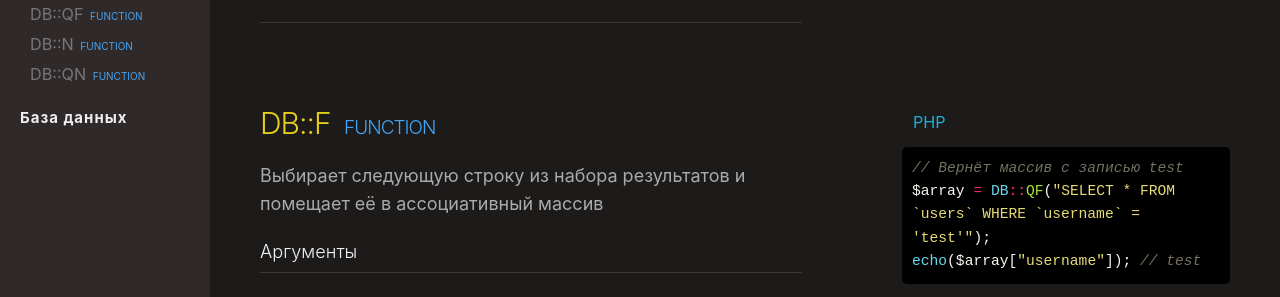
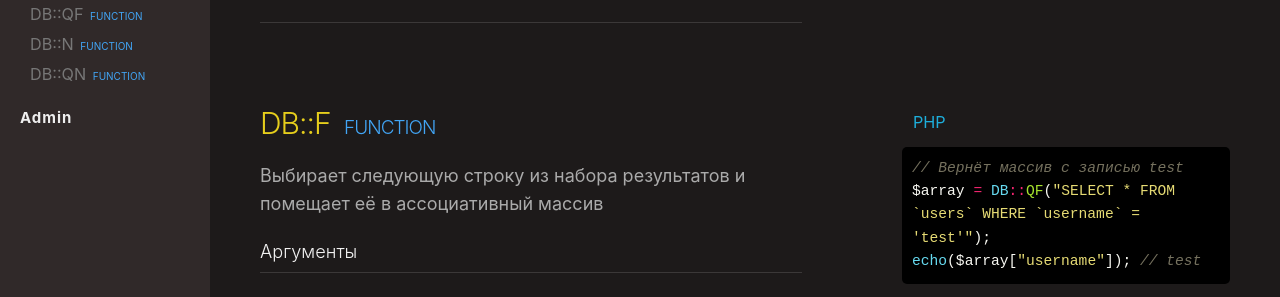
Before and after one commit to luckycod3r/academy_wiki, a Jekyll site: the page built from index.html, in a window 1280 px wide. Shown: the part 218-515 px from the top of the page. Built offline with Jekyll 4.4.1, drawn with Linux system fonts in a browser that asks for light colours; nearby versions of some CDN libraries.

Commit message:
Update _config.yml

```diff
--- a/_config.yml
+++ b/_config.yml
@@ -18,7 +18,7 @@ collections:
     title: База данных
     position_number: 1
   admin:
-    title: База данных
+    title: Admin
     position_number: 2
 plugins:
   - jekyll-sitemap
```
